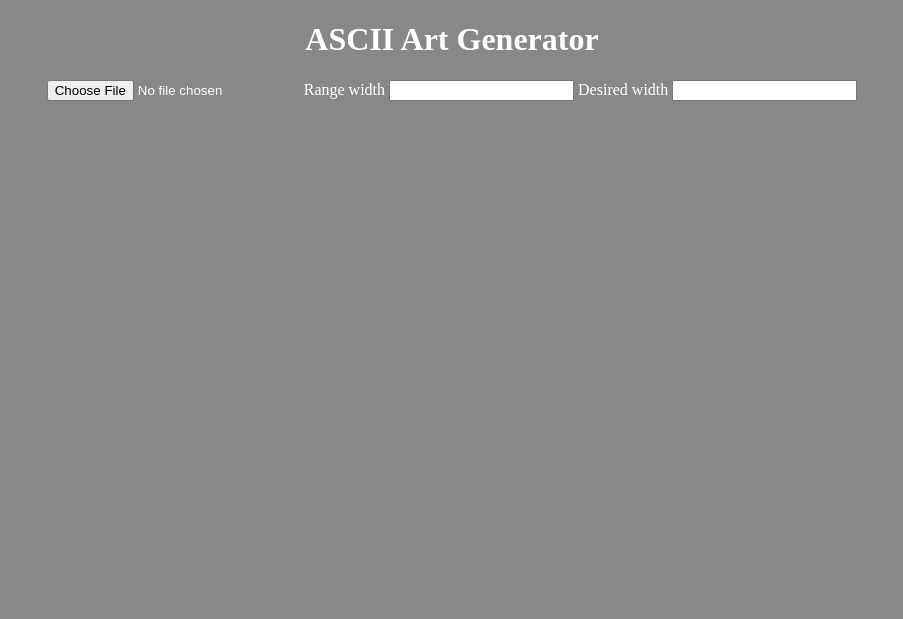
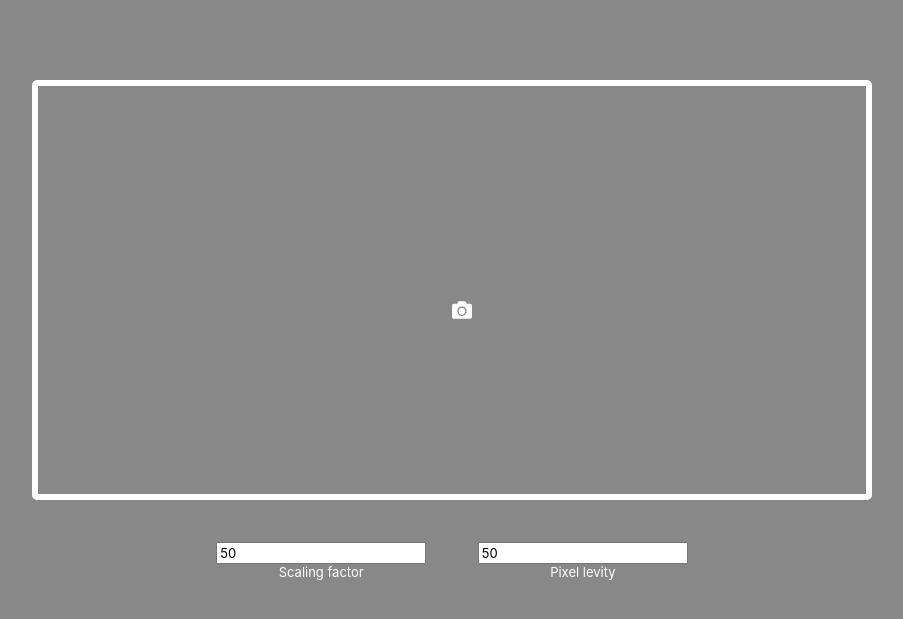
Before and after one commit to oluwafenyi/ascii-art-generator, a Python web app: template templates/index.html in a window 1280 px wide. Shown: the top 619 px of the page, without its empty margins (188-1091 px from the left). Run offline with Jinja, Linux system fonts and the light colour scheme; the template is opened without the code that fills it, so the values that code supplies are empty, except form fields; form fields are guessed from the names that the template uses.

Commit message:
worked on frontend

```diff
--- a/ascii_generator.py
+++ b/ascii_generator.py
@@ -127,6 +127,7 @@ def generate_image(
         hex codes, same color in for solid color output
     :params gradient_style: of of ttb or ltr, meaning top to bottom and left to
         right respectively
+    :returns path: path of generated image
     """
 
     if gradient_style not in ('ltr', 'ttb'):
@@ -146,4 +147,6 @@ def generate_image(
     elif gradient_style == 'ltr':
         new_image = _draw_image_ltr(new_image, chars, gradient)
 
-    new_image.save(os.path.join(TEMP_FOLDER, 'ascii_art.png'))
+    path = os.path.join(TEMP_FOLDER, 'ascii_art.png')
+    new_image.save(path)
+    return path
--- a/static/main.css
+++ b/static/main.css
@@ -1,5 +1,7 @@
 * {
     box-sizing: border-box;
+    font-family: -apple-system, BlinkMacSystemFont, 'Segoe UI', Roboto, Oxygen, Ubuntu, Cantarell, 'Open Sans', 'Helvetica Neue', sans-serif;
+    font-size: small;
 }
 
 body {
@@ -9,6 +11,84 @@ body {
     color: white;
 }
 
-div {
-    text-align: left;
+div#display {
+    margin: auto;
+    margin-top: 80px;
+    height: 420px;
+    width: 840px;
 }
+
+.canvas {
+    height: 100%;
+    width: 100%;
+    border: 6px solid white;
+    display: block;
+    border-radius: 5px;
+    position: relative;
+    transition: all .2s ease-in-out;
+    cursor: pointer;
+    background-size: contain;
+}
+
+.canvas:hover {
+    background-color: #7a7979;
+    transform: scale(1.1);
+}
+
+svg {
+    height: 20px;
+    width: 20px;
+    position: absolute;
+    top: calc(240px - 20px - 6px);
+}
+
+label.image-upload {
+    display: inline-block;
+    width: 100%;
+    height: 100%;
+}
+
+.slider-container {
+    margin: 0 24px;
+    margin-top: 42px;
+    display: inline-block;
+}
+
+.slider-label {
+    display: block;
+}
+
+.slidecontainer {
+    display: inline-block;
+    margin-bottom: 8px;
+}
+
+.slider {
+    -webkit-appearance: none;
+    width: 240px;
+    height: 8px;
+    border-radius: 2px;
+    background: white;
+    outline: none;
+    opacity: .8;
+    -webkit-transition: .2s;
+    transition: opacity .2s;
+  }
+
+  .slider::-webkit-slider-thumb {
+    -webkit-appearance: none;
+    appearance: none;
+    width: 20px;
+    height: 20px;
+    border-radius: 50%;
+    background: #4CAF50;
+    cursor: pointer;
+  }
+
+  .slider::-moz-range-thumb {
+    width: 20px;
+    height: 20px;
+    border-radius: 50%;
+    background: #4CAF50;
+    cursor: pointer;
+  }
--- a/static/main.js
+++ b/static/main.js
@@ -1,49 +1,48 @@
 
 const imageFileField = document.getElementById('image_file');
-const rangeWidthField = document.getElementById('range_width');
-const desiredWidthField = document.getElementById('desired_width');
+const scalingFactor = document.getElementById('sf');
+const pixelLevity = document.getElementById('pl')
+
 const token = document.getElementById('csrf_token');
-
-const output = document.getElementById('output');
+const display = document.querySelector('.canvas');
 
 const data = new FormData()
-data.append('range_width', rangeWidthField.value);
-data.append('desired_width', desiredWidthField.value);
+data.append('scaling_factor', scalingFactor.value * 0.01);
+data.append('pixel_levity', pixelLevity.value * 0.02);
 data.append('csrf_token', token.value);
 
 const postForm = () => {
     fetch('/', { method: 'POST', body: data })
         .then(response => response.json())
         .then(response => {
-            const imageText = response.image_text;
+            const imageURL = response.image_url;
             const session = response.session;
+            const time = new Date().getTime();
             data.append('session', session);
-            output.innerHTML = imageText;
+            display.style.backgroundImage = `url("${imageURL + '?rand=' + time}") no-repeat`;
         })
         .catch((err) => {
-            output.innerHTML = 'An error has occurred';
-            console.log(err)
+            console.log(err);
         });
 };
-
 
 imageFileField.addEventListener('change', (e) => {
     data.append('image_file', e.target.files[0]);
     postForm();
 });
 
-rangeWidthField.addEventListener('change', (e) => {
-    data.set('range_width', e.target.value);
+scalingFactor.addEventListener('input', (e) => {
+    const scale = 0.01;
+    data.set('scaling_factor', e.target.value * scale);
     if (data.image_file || data.get('session')) {
-        output.innerHTML = ''
         postForm();
     }
-});
+})
 
-desiredWidthField.addEventListener('change', (e) => {
-    data.set('desired_width', e.target.value);
+pixelLevity.addEventListener('input', (e) => {
+    const scale = 0.02;
+    data.set('pixel_levity', e.target.value * scale);
     if (data.image_file || data.get('session')) {
-        output.innerHTML = ''
         postForm();
     }
-});
+})
--- a/templates/index.html
+++ b/templates/index.html
@@ -5,22 +5,31 @@
     <meta name="viewport" content="width=device-width, initial-scale=1.0">
     <title>ASCII Generator</title>
     <link rel="stylesheet" href="{{ url_for('static', filename='main.css') }}">
+    <link rel="shortcut icon" href="{{ url_for('static', filename='favicon.ico') }}" type="image/x-icon">
 </head>
 <body>
-    <header>
-        <h1>ASCII Art Generator</h1>
-    </header>
     <main>
+        <div id="display">
+            <label for="image_file" class="image-upload">
+                <div class="canvas">
+                    <div>
+                        <svg aria-hidden="true" focusable="false" data-prefix="fas" data-icon="camera" role="img" xmlns="http://www.w3.org/2000/svg" viewBox="0 0 512 512" class="text-white svg-inline--fa fa-camera fa-w-16"><path fill="#fff" d="M512 144v288c0 26.5-21.5 48-48 48H48c-26.5 0-48-21.5-48-48V144c0-26.5 21.5-48 48-48h88l12.3-32.9c7-18.7 24.9-31.1 44.9-31.1h125.5c20 0 37.9 12.4 44.9 31.1L376 96h88c26.5 0 48 21.5 48 48zM376 288c0-66.2-53.8-120-120-120s-120 53.8-120 120 53.8 120 120 120 120-53.8 120-120zm-32 0c0 48.5-39.5 88-88 88s-88-39.5-88-88 39.5-88 88-88 88 39.5 88 88z" class=""></path></svg>
+                    </div>
+                </div>
+            </label>
+        </div>
         <form action="" method="post">
             {{ form.csrf_token }}
-            <label for="image_file"></label>
-            <input type="file" name="image_file" id="image_file">
-            {{ form.range_width.label }} {{ form.range_width }}
-            {{ form.desired_width.label }} {{ form.desired_width }}
+            <input hidden="hidden" type="file" name="image_file" id="image_file" accept="image/*">
+            <div class='slider-container'>
+                {{ form.scaling_factor(min=1, max=100, value=50, id='sf') }}
+                {{ form.scaling_factor.label(class='slider-label') }}
+            </div>
+            <div class='slider-container'>
+                {{ form.pixel_levity(min=1, max=100, value=50, id='pl') }}
+                {{ form.pixel_levity.label(class='slider-label') }}
+            </div>
         </form>
-        <div id="output">
-
-        </div>
     </main>
     <script src="{{ url_for('static', filename='main.js') }}"></script>
 </body>
```
Also changed, not shown: app.py (+40 -11 lines), static/favicon.ico (added).
